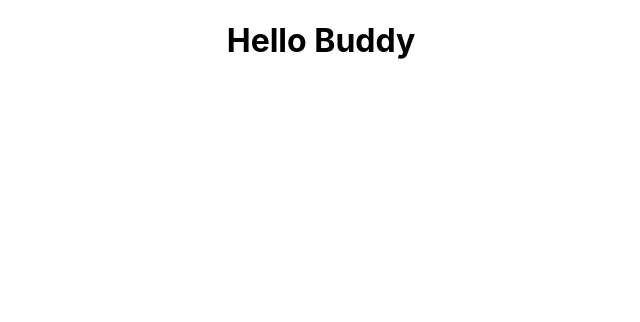
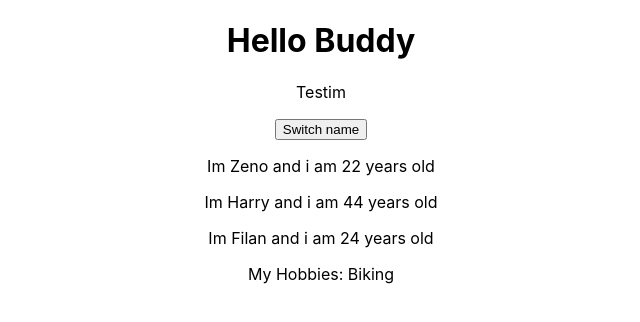
Before and after one commit to Freskim7/react-complete-guide, a React (Create React App) app: page / in a window 1280 px wide. Shown: the top 322 px of the page, without its empty margins (319-959 px from the left). Built offline with nearby package versions, Linux system fonts and the light colour scheme.

Commit message:
Update 1

```diff
--- a/public/index.html
+++ b/public/index.html
@@ -29,6 +29,8 @@
   <body>
     <noscript>You need to enable JavaScript to run this app.</noscript>
     <div id="root"></div>
+    <div id="test"></div>
+
     <!--
       This HTML file is a template.
       If you open it directly in the browser, you will see an empty page.
--- a/src/App.js
+++ b/src/App.js
@@ -1,11 +1,47 @@
+import { useState } from 'react';
 import './App.css';
+import Person from "./Person/Person";
 
+// This is our first component on React
+// The code inside the return is not html but JSX
 function App() {
+
+ const [personsState, setPersonsState] = useState({
+    persons: [
+      {name: "Zeno", age: 22},
+      {name: "Harry", age: 44},
+      {name: "Filan", age: 24}
+    ],
+    otherState: "some other value"
+});
+
+const switchNameHandler = () => {
+    setPersonsState ({
+      persons: [
+        {name: "ZenoSama", age: 22},
+        {name: "HarryPotter", age: 25},
+        {name: "FilanFisteku", age: 24}
+      ],
+    });
+
+}
+
   return (
     <div className="App">
       <h1>Hello Buddy</h1>
+      <p>Testim</p>
+      <button onClick={switchNameHandler}>Switch name</button>
+      <Person name = {personsState.persons[0].name} age ={personsState.persons[0].age}/>
+      <Person name = {personsState.persons[1].name} age={personsState.persons[1].age}/>
+      <Person name = {personsState.persons[2].name} age={personsState.persons[2].age}>My Hobbies: Biking</Person>
     </div>
+
   );
 }
 
 export default App;
+
+
+{/* <Person name = "Zeno" age="22"/>
+<Person name = "Harry" age="44"/>
+<Person name = "Filan" age="24">My Hobbies: Biking</Person> */}
--- /dev/null
+++ b/src/Person/Person.js
@@ -0,0 +1,24 @@
+
+// This is the same as the one below
+// const person = function() {
+//     return <p>Im a person</p>
+// }
+
+
+const person = (props) => {
+    // return <p>Im a person and i am {Math.floor(Math.random() * 30)} years old</p>
+    return (
+        <div>
+            <p>Im {props.name} and i am {props.age} years old</p>
+            <p>{props.children}</p>
+        </div>
+    );
+    // .children is used to acces everything that is in the middle of <person></person> component
+};
+
+export default person;
+
+// This one can be used too
+// function zeno(){
+//     return
+// }
--- a/src/index.js
+++ b/src/index.js
@@ -4,6 +4,7 @@ import './index.css';
 import App from './App';
 import reportWebVitals from './reportWebVitals';
 
+// Here we are rendering the component
 const root = ReactDOM.createRoot(document.getElementById('root'));
 root.render(
   <React.StrictMode>
```
Also changed, not shown: 1 other file (tests, documents, lock files or other folders).
